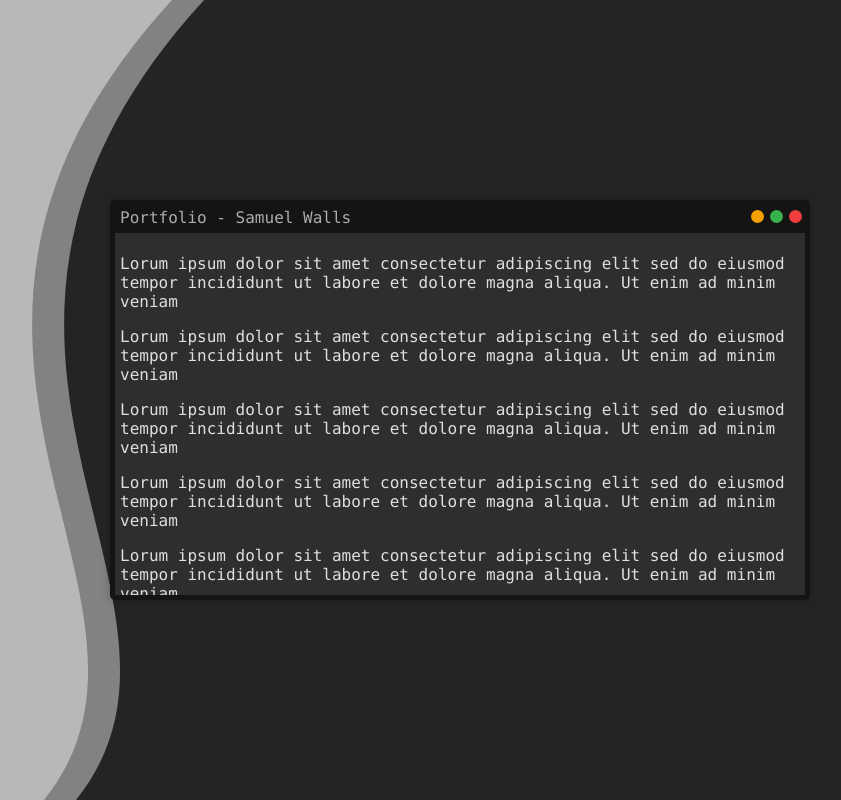
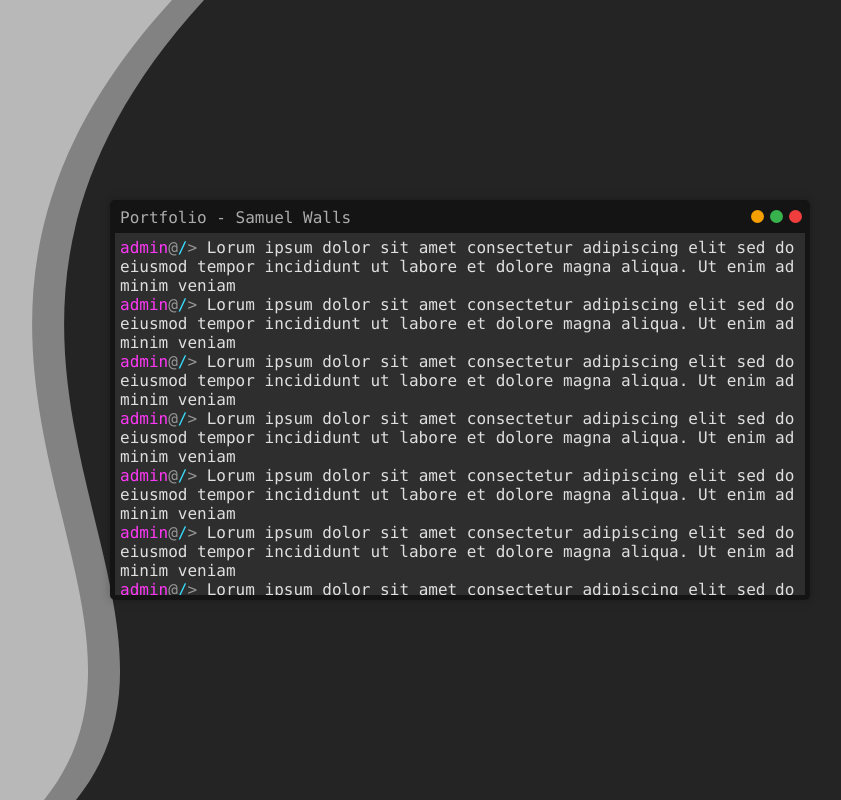
Before and after one commit to Samuel-KW/samuel-kw, a React (Vite) app: page / in a window 1280 px wide. Shown: the whole page, without its empty margins (180-1021 px from the left). Built offline with nearby package versions, Linux system fonts and the light colour scheme.

Commit message:
feat: implemented terminal line

```diff
--- /dev/null
+++ b/src/components/console/Controls.tsx
@@ -0,0 +1,23 @@
+import styles from "./Controls.module.css";
+
+interface ControlProps {
+    onClick(): void;
+}
+
+export function Minimize (_props: Partial<ControlProps>) {
+    const onClick = _props.onClick || (() => {});
+
+    return <div className={styles.minimize} onClick={onClick}></div>
+}
+
+export function Expand (_props: Partial<ControlProps>) {
+    const onClick = _props.onClick || (() => {});
+
+    return <div className={styles.expand} onClick={onClick}></div>
+}
+
+export function Close (_props: Partial<ControlProps>) {
+    const onClick = _props.onClick || (() => {});
+
+    return <div className={styles.close} onClick={onClick}></div>
+}
--- a/src/components/console/Terminal.tsx
+++ b/src/components/console/Terminal.tsx
@@ -1,38 +1,22 @@
-export interface TerminalLine {
-    content: string;
 
-    modify(): void;
-    remove(): void;
-    focus(): void;
-}
-
-export interface TerminalInput {
-
-    user: string;
-    directory: string;
-
-    content: string;
-    value: string;
-
-    enabled: boolean;
-
-    focus(): void;
-}
-
+import { useState } from "react";
+import { Minimize, Expand, Close } from "./Controls";
+import styles from "./Terminal.module.css";
+import TerminalLine from "./TerminalLine";
 
 export interface Terminal {
 
     user: string;
     directory: string;
 
-    lines: TerminalLine[];
+    lines: JSX.Element[];
 
     addLine(_props: {
         text: string,
         path?: string,
         user?: string,
         enabled?: boolean
-    }): TerminalLine;
+    }): JSX.Element;
 
     focus(): void;
 
@@ -46,32 +30,7 @@ export interface TerminalProps {
     user: string;
     directory: string;
 
-    lines: TerminalLine[];
-}
-
-import { useState } from "react";
-import styles from "./Terminal.module.css";
-
-interface ControlProps {
-    onClick(): void;
-}
-
-function Minimize (_props: Partial<ControlProps>) {
-    const onClick = _props.onClick || (() => {});
-
-    return <div className={styles.minimize} onClick={onClick}></div>
-}
-
-function Expand (_props: Partial<ControlProps>) {
-    const onClick = _props.onClick || (() => {});
-
-    return <div className={styles.expand} onClick={onClick}></div>
-}
-
-function Close (_props: Partial<ControlProps>) {
-    const onClick = _props.onClick || (() => {});
-
-    return <div className={styles.close} onClick={onClick}></div>
+    lines: JSX.Element[];
 }
 
 export default function Terminal (_props: Partial<TerminalProps>) {
@@ -92,28 +51,28 @@ export default function Terminal (_props: Partial<TerminalProps>) {
 
         <div className={styles.body}>
             <div className={styles.content}>
-                <p>Lorum ipsum dolor sit amet consectetur adipiscing elit sed do eiusmod tempor incididunt ut labore et dolore magna aliqua. Ut enim ad minim veniam</p>
-                <p>Lorum ipsum dolor sit amet consectetur adipiscing elit sed do eiusmod tempor incididunt ut labore et dolore magna aliqua. Ut enim ad minim veniam</p>
-                <p>Lorum ipsum dolor sit amet consectetur adipiscing elit sed do eiusmod tempor incididunt ut labore et dolore magna aliqua. Ut enim ad minim veniam</p>
-                <p>Lorum ipsum dolor sit amet consectetur adipiscing elit sed do eiusmod tempor incididunt ut labore et dolore magna aliqua. Ut enim ad minim veniam</p>
-                <p>Lorum ipsum dolor sit amet consectetur adipiscing elit sed do eiusmod tempor incididunt ut labore et dolore magna aliqua. Ut enim ad minim veniam</p>
-                <p>Lorum ipsum dolor sit amet consectetur adipiscing elit sed do eiusmod tempor incididunt ut labore et dolore magna aliqua. Ut enim ad minim veniam</p>
-                <p>Lorum ipsum dolor sit amet consectetur adipiscing elit sed do eiusmod tempor incididunt ut labore et dolore magna aliqua. Ut enim ad minim veniam</p>
-                <p>Lorum ipsum dolor sit amet consectetur adipiscing elit sed do eiusmod tempor incididunt ut labore et dolore magna aliqua. Ut enim ad minim veniam</p>
-                <p>Lorum ipsum dolor sit amet consectetur adipiscing elit sed do eiusmod tempor incididunt ut labore et dolore magna aliqua. Ut enim ad minim veniam</p>
-                <p>Lorum ipsum dolor sit amet consectetur adipiscing elit sed do eiusmod tempor incididunt ut labore et dolore magna aliqua. Ut enim ad minim veniam</p>
-                <p>Lorum ipsum dolor sit amet consectetur adipiscing elit sed do eiusmod tempor incididunt ut labore et dolore magna aliqua. Ut enim ad minim veniam</p>
-                <p>Lorum ipsum dolor sit amet consectetur adipiscing elit sed do eiusmod tempor incididunt ut labore et dolore magna aliqua. Ut enim ad minim veniam</p>
-                <p>Lorum ipsum dolor sit amet consectetur adipiscing elit sed do eiusmod tempor incididunt ut labore et dolore magna aliqua. Ut enim ad minim veniam</p>
-                <p>Lorum ipsum dolor sit amet consectetur adipiscing elit sed do eiusmod tempor incididunt ut labore et dolore magna aliqua. Ut enim ad minim veniam</p>
-                <p>Lorum ipsum dolor sit amet consectetur adipiscing elit sed do eiusmod tempor incididunt ut labore et dolore magna aliqua. Ut enim ad minim veniam</p>
-                <p>Lorum ipsum dolor sit amet consectetur adipiscing elit sed do eiusmod tempor incididunt ut labore et dolore magna aliqua. Ut enim ad minim veniam</p>
-                <p>Lorum ipsum dolor sit amet consectetur adipiscing elit sed do eiusmod tempor incididunt ut labore et dolore magna aliqua. Ut enim ad minim veniam</p>
-                <p>Lorum ipsum dolor sit amet consectetur adipiscing elit sed do eiusmod tempor incididunt ut labore et dolore magna aliqua. Ut enim ad minim veniam</p>
-                <p>Lorum ipsum dolor sit amet consectetur adipiscing elit sed do eiusmod tempor incididunt ut labore et dolore magna aliqua. Ut enim ad minim veniam</p>
-                <p>Lorum ipsum dolor sit amet consectetur adipiscing elit sed do eiusmod tempor incididunt ut labore et dolore magna aliqua. Ut enim ad minim veniam</p>
-                <p>Lorum ipsum dolor sit amet consectetur adipiscing elit sed do eiusmod tempor incididunt ut labore et dolore magna aliqua. Ut enim ad minim veniam</p>
-                <p>Lorum ipsum dolor sit amet consectetur adipiscing elit sed do eiusmod tempor incididunt ut labore et dolore magna aliqua. Ut enim ad minim veniam</p>
+                <TerminalLine user="admin" directory={window.location.pathname}>Lorum ipsum dolor sit amet consectetur adipiscing elit sed do eiusmod tempor incididunt ut labore et dolore magna aliqua. Ut enim ad minim veniam</TerminalLine>
+                <TerminalLine user="admin" directory={window.location.pathname}>Lorum ipsum dolor sit amet consectetur adipiscing elit sed do eiusmod tempor incididunt ut labore et dolore magna aliqua. Ut enim ad minim veniam</TerminalLine>
+                <TerminalLine user="admin" directory={window.location.pathname}>Lorum ipsum dolor sit amet consectetur adipiscing elit sed do eiusmod tempor incididunt ut labore et dolore magna aliqua. Ut enim ad minim veniam</TerminalLine>
+                <TerminalLine user="admin" directory={window.location.pathname}>Lorum ipsum dolor sit amet consectetur adipiscing elit sed do eiusmod tempor incididunt ut labore et dolore magna aliqua. Ut enim ad minim veniam</TerminalLine>
+                <TerminalLine user="admin" directory={window.location.pathname}>Lorum ipsum dolor sit amet consectetur adipiscing elit sed do eiusmod tempor incididunt ut labore et dolore magna aliqua. Ut enim ad minim veniam</TerminalLine>
+                <TerminalLine user="admin" directory={window.location.pathname}>Lorum ipsum dolor sit amet consectetur adipiscing elit sed do eiusmod tempor incididunt ut labore et dolore magna aliqua. Ut enim ad minim veniam</TerminalLine>
+                <TerminalLine user="admin" directory={window.location.pathname}>Lorum ipsum dolor sit amet consectetur adipiscing elit sed do eiusmod tempor incididunt ut labore et dolore magna aliqua. Ut enim ad minim veniam</TerminalLine>
+                <TerminalLine user="admin" directory={window.location.pathname}>Lorum ipsum dolor sit amet consectetur adipiscing elit sed do eiusmod tempor incididunt ut labore et dolore magna aliqua. Ut enim ad minim veniam</TerminalLine>
+                <TerminalLine user="admin" directory={window.location.pathname}>Lorum ipsum dolor sit amet consectetur adipiscing elit sed do eiusmod tempor incididunt ut labore et dolore magna aliqua. Ut enim ad minim veniam</TerminalLine>
+                <TerminalLine user="admin" directory={window.location.pathname}>Lorum ipsum dolor sit amet consectetur adipiscing elit sed do eiusmod tempor incididunt ut labore et dolore magna aliqua. Ut enim ad minim veniam</TerminalLine>
+                <TerminalLine user="admin" directory={window.location.pathname}>Lorum ipsum dolor sit amet consectetur adipiscing elit sed do eiusmod tempor incididunt ut labore et dolore magna aliqua. Ut enim ad minim veniam</TerminalLine>
+                <TerminalLine user="admin" directory={window.location.pathname}>Lorum ipsum dolor sit amet consectetur adipiscing elit sed do eiusmod tempor incididunt ut labore et dolore magna aliqua. Ut enim ad minim veniam</TerminalLine>
+                <TerminalLine user="admin" directory={window.location.pathname}>Lorum ipsum dolor sit amet consectetur adipiscing elit sed do eiusmod tempor incididunt ut labore et dolore magna aliqua. Ut enim ad minim veniam</TerminalLine>
+                <TerminalLine user="admin" directory={window.location.pathname}>Lorum ipsum dolor sit amet consectetur adipiscing elit sed do eiusmod tempor incididunt ut labore et dolore magna aliqua. Ut enim ad minim veniam</TerminalLine>
+                <TerminalLine user="admin" directory={window.location.pathname}>Lorum ipsum dolor sit amet consectetur adipiscing elit sed do eiusmod tempor incididunt ut labore et dolore magna aliqua. Ut enim ad minim veniam</TerminalLine>
+                <TerminalLine user="admin" directory={window.location.pathname}>Lorum ipsum dolor sit amet consectetur adipiscing elit sed do eiusmod tempor incididunt ut labore et dolore magna aliqua. Ut enim ad minim veniam</TerminalLine>
+                <TerminalLine user="admin" directory={window.location.pathname}>Lorum ipsum dolor sit amet consectetur adipiscing elit sed do eiusmod tempor incididunt ut labore et dolore magna aliqua. Ut enim ad minim veniam</TerminalLine>
+                <TerminalLine user="admin" directory={window.location.pathname}>Lorum ipsum dolor sit amet consectetur adipiscing elit sed do eiusmod tempor incididunt ut labore et dolore magna aliqua. Ut enim ad minim veniam</TerminalLine>
+                <TerminalLine user="admin" directory={window.location.pathname}>Lorum ipsum dolor sit amet consectetur adipiscing elit sed do eiusmod tempor incididunt ut labore et dolore magna aliqua. Ut enim ad minim veniam</TerminalLine>
+                <TerminalLine user="admin" directory={window.location.pathname}>Lorum ipsum dolor sit amet consectetur adipiscing elit sed do eiusmod tempor incididunt ut labore et dolore magna aliqua. Ut enim ad minim veniam</TerminalLine>
+                <TerminalLine user="admin" directory={window.location.pathname}>Lorum ipsum dolor sit amet consectetur adipiscing elit sed do eiusmod tempor incididunt ut labore et dolore magna aliqua. Ut enim ad minim veniam</TerminalLine>
+                <TerminalLine user="admin" directory={window.location.pathname}>Lorum ipsum dolor sit amet consectetur adipiscing elit sed do eiusmod tempor incididunt ut labore et dolore magna aliqua. Ut enim ad minim veniam</TerminalLine>
                 {/* <ascii-img src="../images/day 3.webp" width="1920" height="1080" scale=".25" color="#ffffff" alt="Cinematic picture of a field of dandylions against a snow-capped mountain range."></ascii-img> */}
             </div>
         </div>
--- /dev/null
+++ b/src/components/console/TerminalLine.module.css
@@ -0,0 +1,28 @@
+.line {
+    color: var(--terminal-text);
+    font-family: consolas, monospace;
+    font-size: 1em;
+    white-space: pre-wrap;
+}
+
+.user, .directory {
+    user-select: none;
+}
+
+.user {
+    color: var(--terminal-user);
+}
+
+.user::after {
+    color: var(--terminal-other);
+    content: "@";
+}
+
+.directory {
+    color: var(--terminal-directory);
+}
+
+.directory::after {
+    color: var(--terminal-other);
+    content: "> ";
+}
--- /dev/null
+++ b/src/components/console/TerminalLine.tsx
@@ -0,0 +1,22 @@
+
+import styles from "./TerminalLine.module.css";
+
+export interface TerminalLineProps {
+	user: string;
+	directory: string;
+	content: string;
+
+	children: string | JSX.Element;
+}
+
+export default function TerminalLine (_props: Partial<TerminalLineProps>) {
+
+	const { user, directory, content, children } = _props;
+
+	return <div className={styles.line}>
+		{user		&& <span className={styles.user}>{user}</span>}
+		{directory	&& <span className={styles.directory}>{directory}</span>}
+		{content	&& <span>{content}</span>}
+		{children	&& <span>{children}</span>}
+	</div>
+}
--- a/src/variables.css
+++ b/src/variables.css
@@ -4,7 +4,8 @@
     /* Terminal Colors */
     --terminal-header: #ACACAC;
     --terminal-user: #FF38F8;
-    --terminal-path: #38DDFF;
+    --terminal-directory: #38DDFF;
+    --terminal-other: #989797;
     --terminal-text: #DFDFDF;
     --terminal-input: #f3f3f3;
 
```
Also changed, not shown: src/components/console/Controls.module.css (added, +30 -0 lines), src/components/console/Terminal.module.css (+0 -27 lines), src/components/console/TerminalInput.tsx (added, +12 -0 lines).
